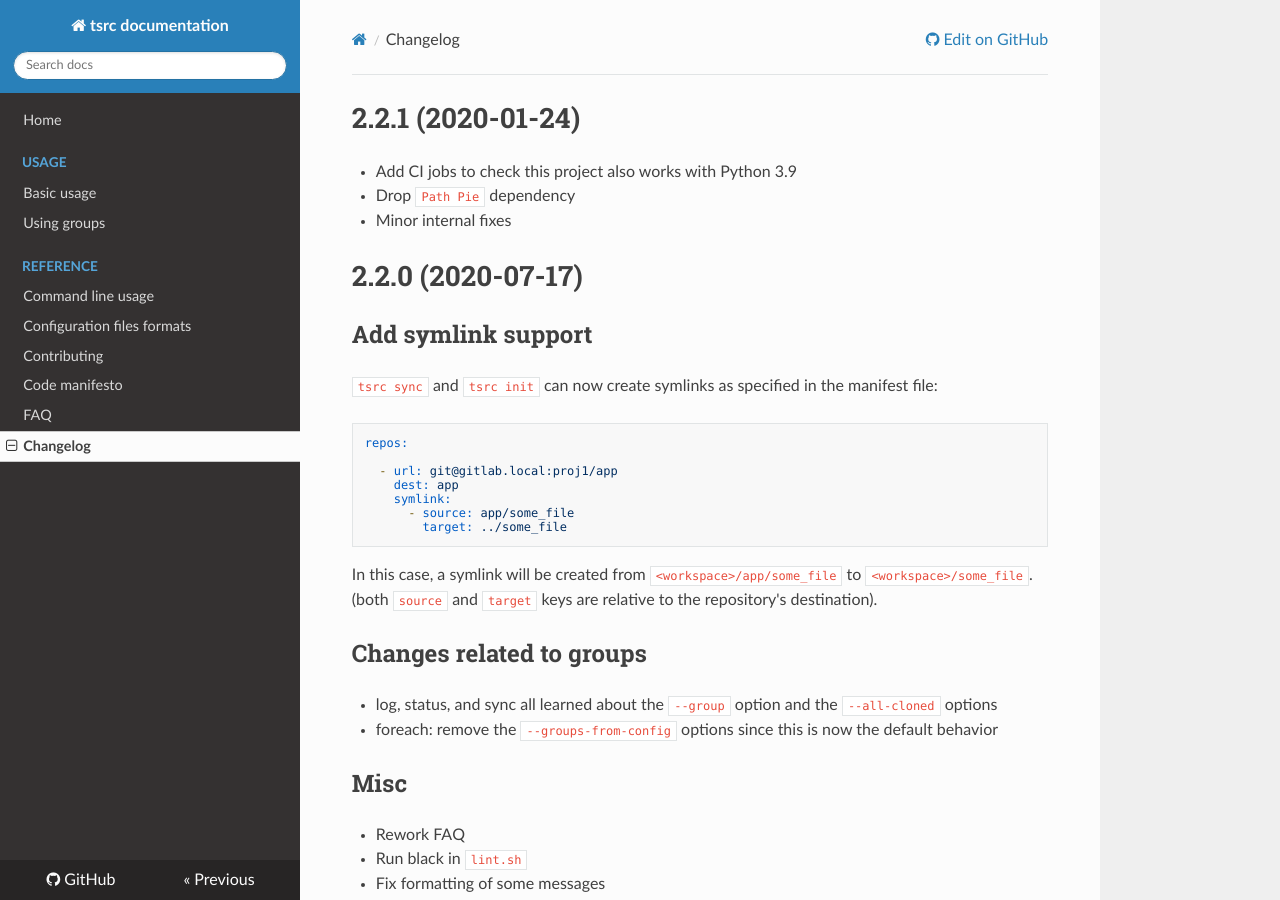
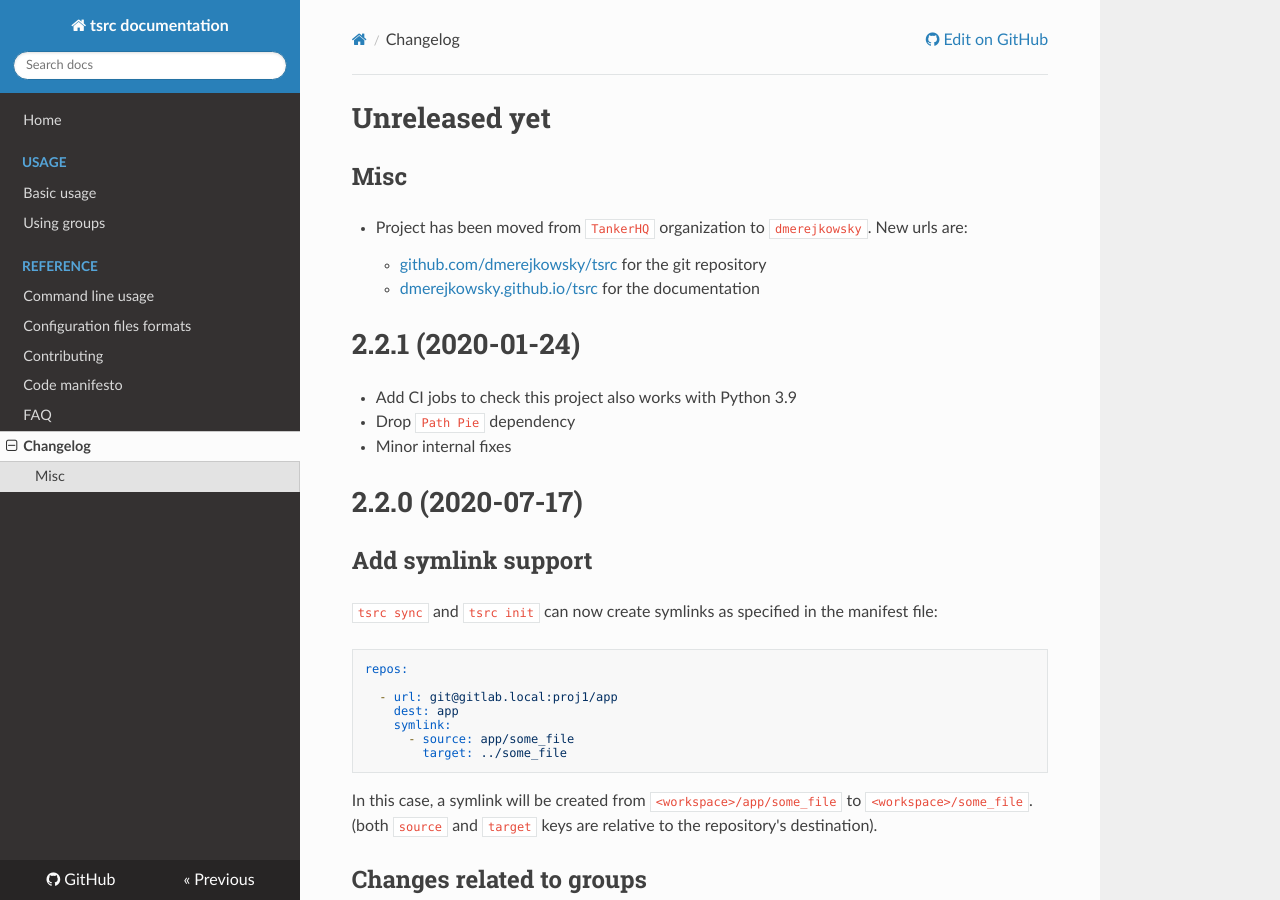
Before and after one commit to your-tools/tsrc, an MkDocs documentation site: the page built from docs/changelog.md, in a window 1280 px wide and 900 px high. Built offline with MkDocs 1.6.1, drawn with Linux system fonts in a browser that asks for light colours; nearby versions of some CDN libraries.

Commit message:
Add changelog entry about repo move

```diff
--- a/docs/changelog.md
+++ b/docs/changelog.md
@@ -1,3 +1,12 @@
+# Unreleased yet
+
+## Misc
+
+* Project has been moved from `TankerHQ` organization to `dmerejkowsky`. New urls are:
+
+    * [github.com/dmerejkowsky/tsrc](https://github.com/dmerejkowsky/tsrc) for the git repository
+    * [dmerejkowsky.github.io/tsrc](https://dmerejkowsky.github.io/tsrc) for the documentation
+
 # 2.2.1 (2020-01-24)
 
 * Add CI jobs to check this project also works with Python 3.9
```
